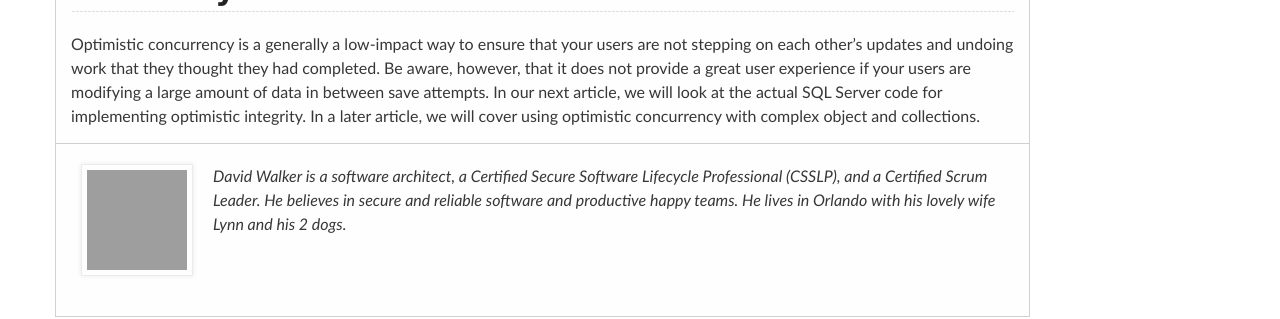
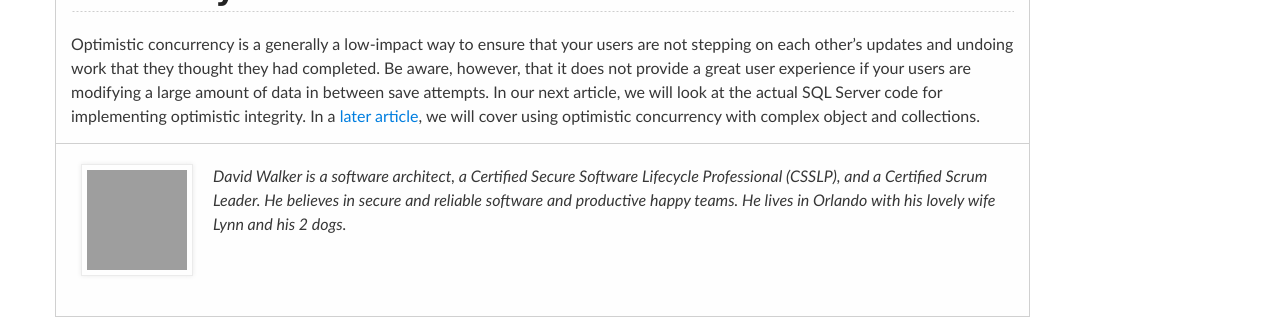
Before and after one commit to Grax32/Grax32.github.io, a Jekyll site: the page built from articles/sql-server-timestamps-part-1.md, in a window 1280 px wide. Shown: the part 1970-2289 px from the top of the page. Built offline with Jekyll 4.4.1, drawn with Linux system fonts in a browser that asks for light colours; part of the change alters nothing that is shown; grey boxes are pictures that could not be loaded.

Commit message:
Add forward link

```diff
--- a/articles/sql-server-timestamps-part-1.md
+++ b/articles/sql-server-timestamps-part-1.md
@@ -87,5 +87,5 @@ then she can save safely without overwriting someone else's change.
 Optimistic concurrency is a generally a low-impact way to ensure that your users are not stepping on each other's updates and
 undoing work that they thought they had completed.  Be aware, however, that it does not provide a great user experience
 if your users are modifying a large amount of data in between save attempts.  In our next article, we will look at the
-actual SQL Server code for implementing optimistic integrity.  In a later article, we will cover using optimistic concurrency
+actual SQL Server code for implementing optimistic integrity.  In a [later article](/articles/sql-server-timestamp-basic-concurrency), we will cover using optimistic concurrency
 with complex object and collections.
```
